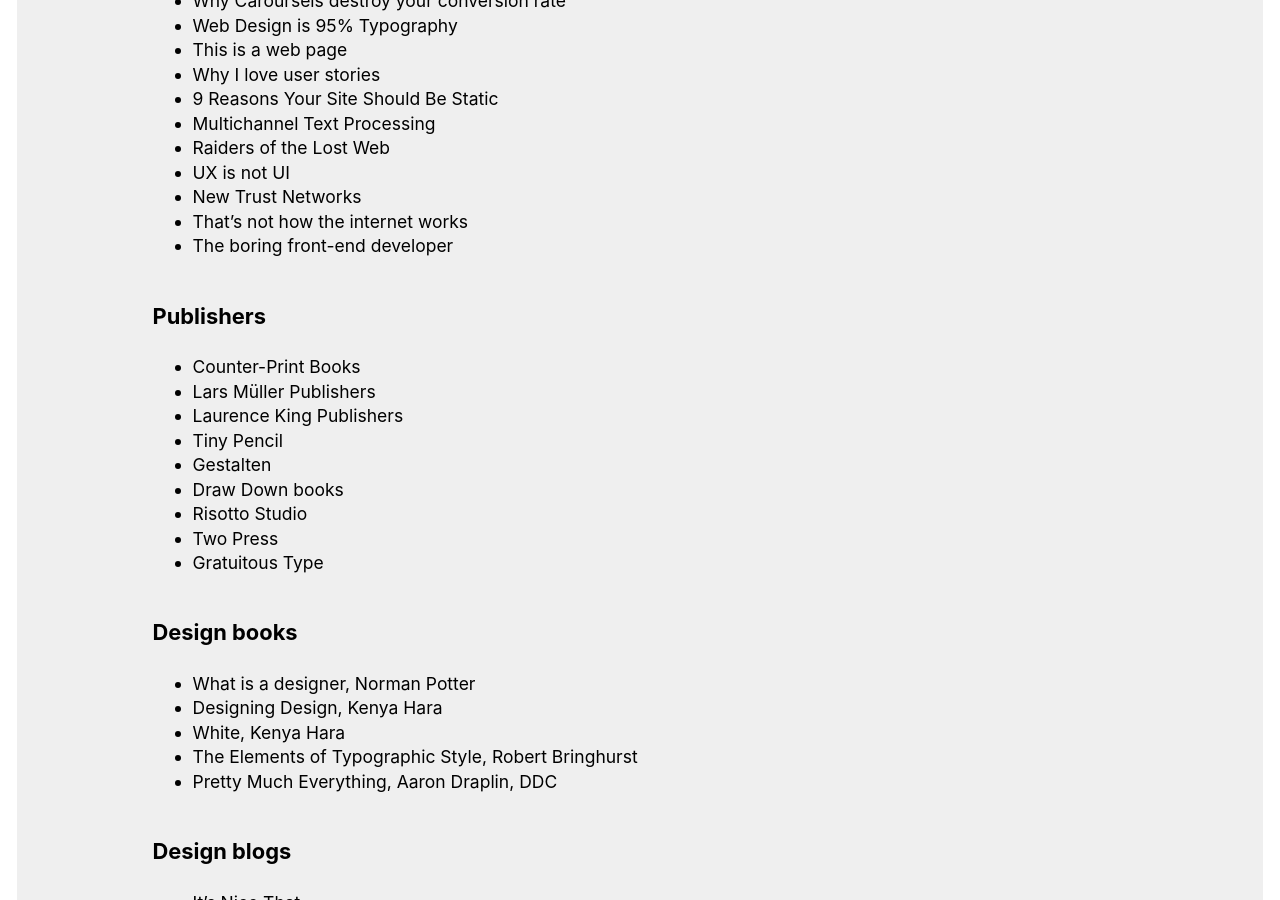
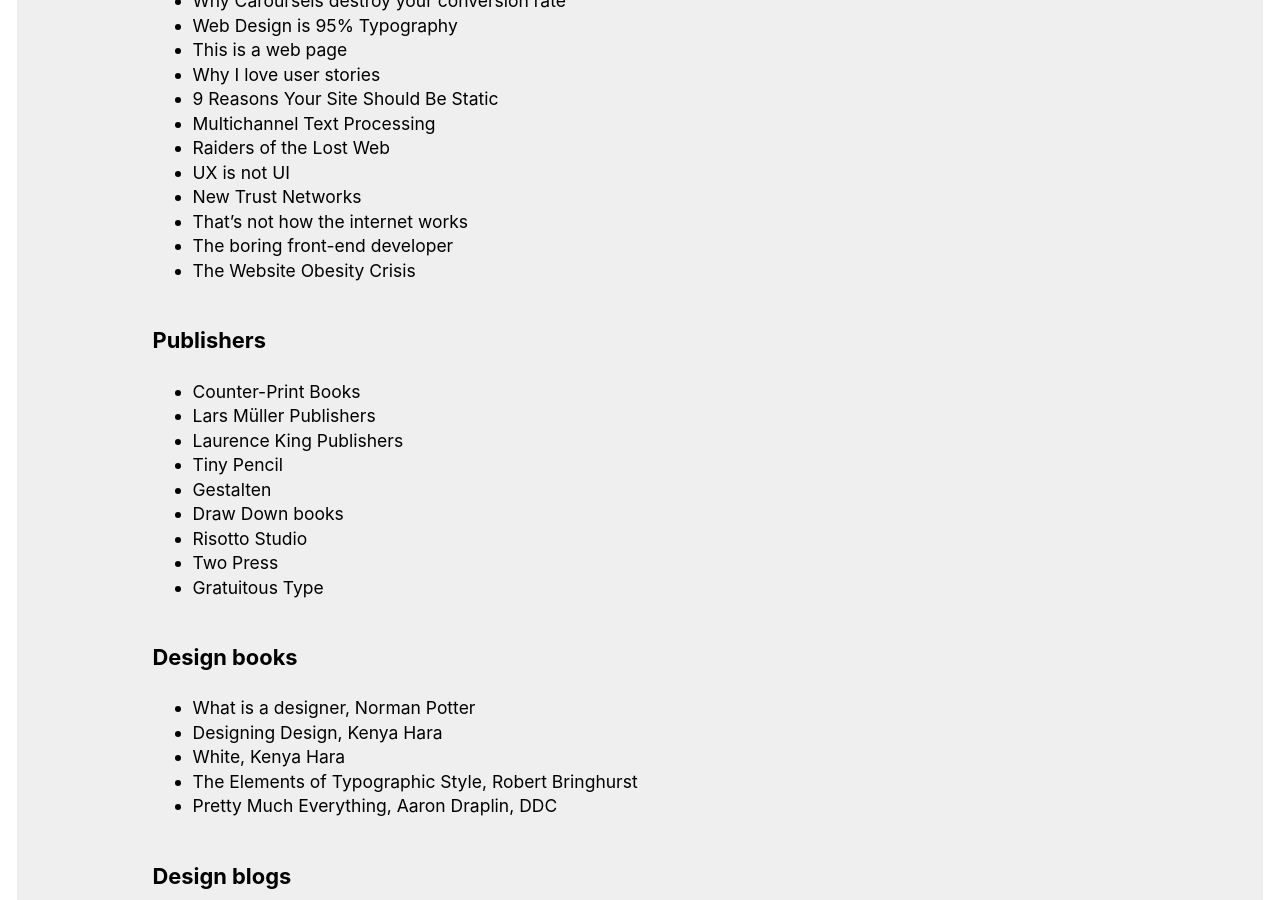
Before and after one commit to regmtait/regmtait.co.uk, a Jekyll site: the page built from links.md, in a window 1280 px wide and 900 px high, scrolled down 523 px. Built offline with Jekyll 4.4.1, drawn with Linux system fonts in a browser that asks for light colours.

Commit message:
Added link to a talk by Maciej Cegłowski

```diff
--- a/links.md
+++ b/links.md
@@ -30,6 +30,7 @@
 * [New Trust Networks](http://rachelbotsman.com/work/#writing 'Rachel Botsman')
 * [That’s not how the internet works](http://ben.balter.com/2013/11/21/thats-not-how-the-internet-works/ 'Ben Balter')
 * [The boring front-end developer](http://adamsilver.io/articles/the-boring-front-end-developer/ 'Adam Silver')
+* [The Website Obesity Crisis](http://idlewords.com/talks/website_obesity.htm 'Maciej Cegłowski')
 
 ## Publishers
 
```
